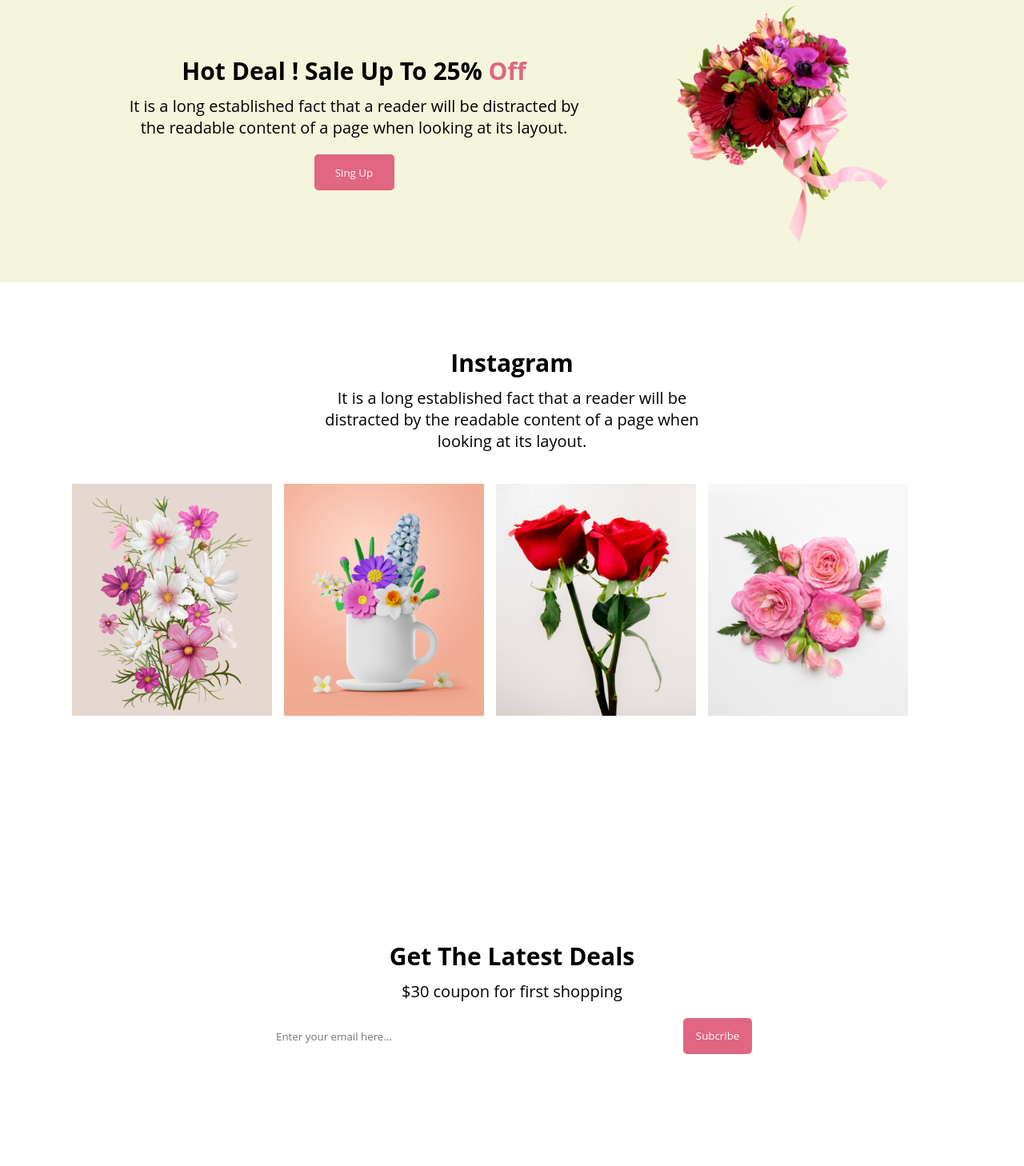
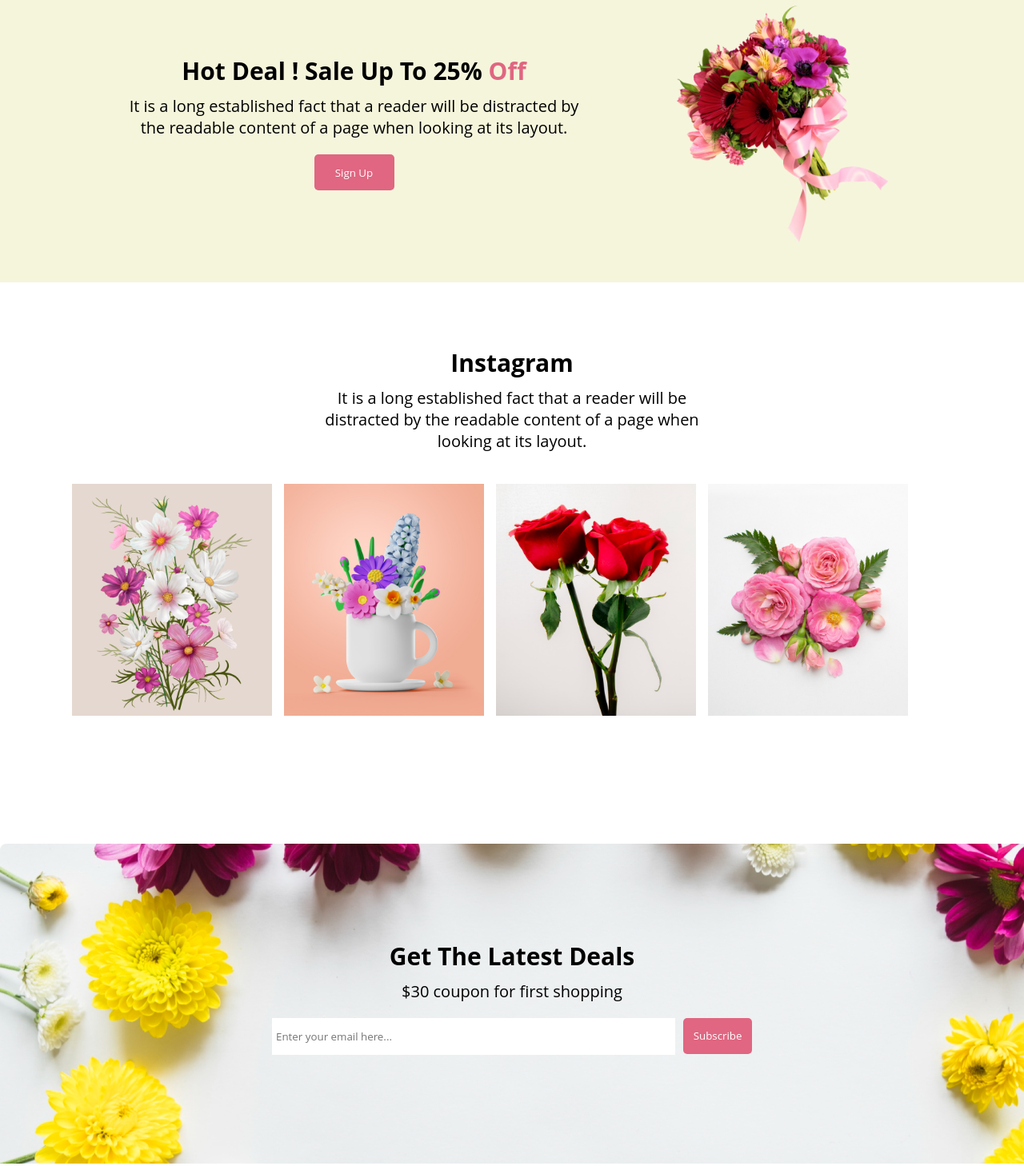
Before and after one commit to azizul-haq/module-6-assignment, a plain HTML site: page index.html in a window 1280 px wide. Shown: the part 1416-2874 px from the top of the page at 80% size. Drawn offline with Linux system fonts and the light colour scheme; the site is published under a folder, as on GitHub Pages, so addresses that start at the root find nothing.

Commit message:
correct background img

```diff
--- a/index.html
+++ b/index.html
@@ -61,7 +61,7 @@
                     It is a long established fact that a reader will be distracted by
                     the readable content of a page when looking at its layout.
                   </p>
-                  <button>Sing Up</button>
+                  <button>Sign Up</button>
                 </div>
                 <img width="300px" src="./images/pngwing 5.png" alt="" />
               </div>
@@ -97,7 +97,7 @@
                       name="email"
                       id="email"
                     />
-                    <button>Subcribe</button>
+                    <button>Subscribe</button>
                   </div>
                 </div>
               </section>
--- a/styles/style.css
+++ b/styles/style.css
@@ -117,7 +117,7 @@ header{
 .coupon{
     text-align: center;
     height: 400px;
-   background-image: url('/images/Rectangle\ 9.png');
+   background-image: url("../images/Rectangle\ 9.png");
 }
 .coupon-content{
     padding-top: 120px;
```
